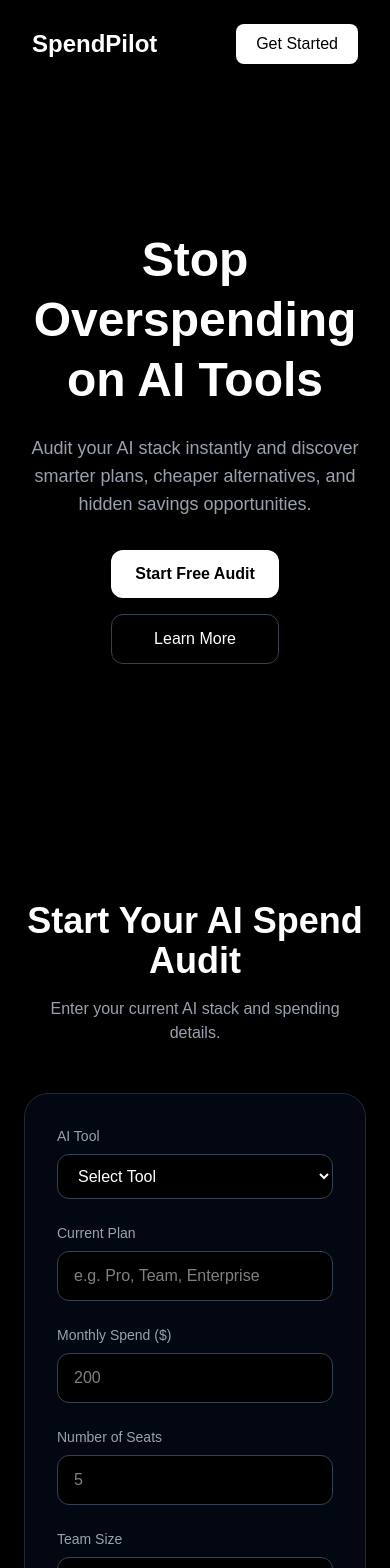
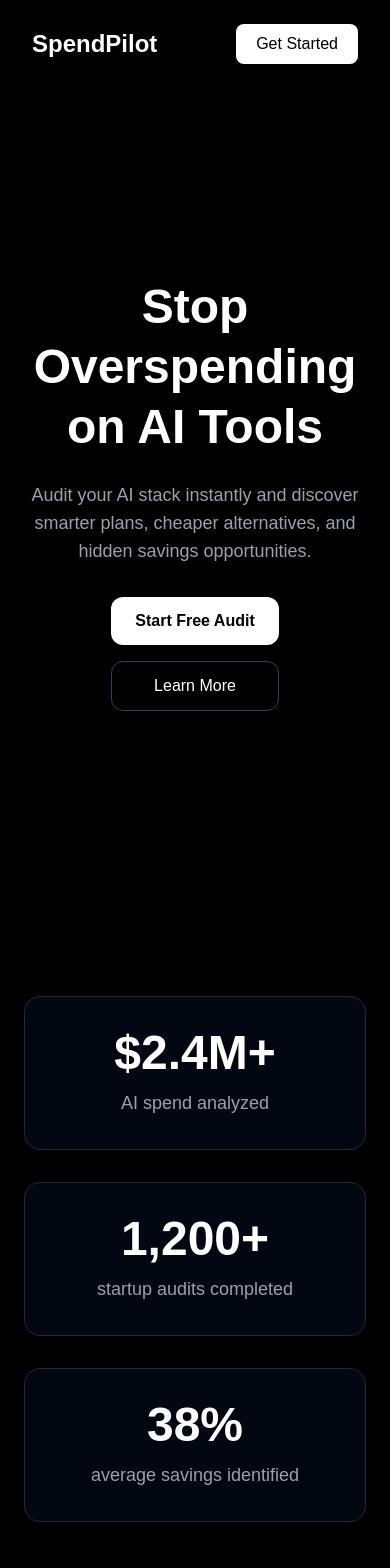
Before and after one commit to madhumithasamala23/ai-spend-audit, a Next.js app: page / in a window 390 px wide. Shown: the top 1568 px of the page. Built offline with nearby package versions, Linux system fonts and the light colour scheme.

Commit message:
feat: add consistent hover animations across UI

```diff
--- a/app/page.tsx
+++ b/app/page.tsx
@@ -4,6 +4,7 @@ import HowItWorks from "@/components/how-it-works";
 import Testimonials from "@/components/testimonials";
 import Footer from "@/components/footer";
 import AuditForm from "@/components/audit-form";
+import Stats from "@/components/stats";
 export default function Home() {
   return (
     <main className="relative bg-black text-white overflow-hidden">
@@ -13,7 +14,7 @@ export default function Home() {
       <Navbar />
 
       {/* Hero Section */}
-      <section className="flex flex-col items-center justify-center text-center px-6 min-h-[85vh]">
+      <section className="flex flex-col items-center justify-center text-center px-6 pt-24 pb-32 min-h-screen">
 
         <h1 className="text-5xl md:text-6xl font-bold max-w-5xl leading-tight">
           Stop Overspending on AI Tools
@@ -43,6 +44,7 @@ export default function Home() {
         </div>
 
       </section>
+      <Stats />
       <AuditForm />
       <Features />
 
--- a/components/audit-result.tsx
+++ b/components/audit-result.tsx
@@ -107,7 +107,7 @@ export default function AuditResult({
         </div>
 
         {/* Recommendation */}
-        <div className="mt-8 bg-black rounded-2xl p-6 border border-gray-800">
+        <div className="mt-8 bg-black rounded-2xl p-6 border border-gray-800 hover:border-gray-600 hover:-translate-y-1 transition duration-300">
 
           <p className="text-gray-500 text-sm mb-2">
             Recommendation
--- a/components/how-it-works.tsx
+++ b/components/how-it-works.tsx
@@ -17,7 +17,7 @@ export default function HowItWorks() {
         {steps.map((step, index) => (
           <div
             key={index}
-            className="border border-gray-800 rounded-2xl p-8 bg-gray-950"
+            className="border border-gray-800 rounded-2xl p-8 bg-gray-950 hover:border-gray-600 hover:-translate-y-1 transition duration-300"
           >
             <div className="text-5xl font-bold text-gray-700 mb-4">
               0{index + 1}
--- a/components/lead-form.tsx
+++ b/components/lead-form.tsx
@@ -50,7 +50,7 @@ export default function LeadForm() {
   return (
     <div
   id="lead-form"
-  className="bg-black border border-gray-800 rounded-2xl p-6 mt-8"
+  className="bg-black border border-gray-800 rounded-2xl p-6 mt-8 hover:border-gray-600 transition duration-300"
     >
 
       <h3 className="text-2xl font-semibold mb-2">
--- /dev/null
+++ b/components/stats.tsx
@@ -0,0 +1,44 @@
+export default function Stats() {
+
+  const stats = [
+    {
+      value: "$2.4M+",
+      label: "AI spend analyzed",
+    },
+    {
+      value: "1,200+",
+      label: "startup audits completed",
+    },
+    {
+      value: "38%",
+      label: "average savings identified",
+    },
+  ];
+
+  return (
+    <section className="max-w-6xl mx-auto px-6 py-16">
+
+      <div className="grid md:grid-cols-3 gap-8">
+
+        {stats.map((stat, index) => (
+          <div
+            key={index}
+            className="bg-gray-950 border border-gray-800 rounded-2xl p-8 text-center hover:border-gray-600 hover:-translate-y-1 transition duration-300"
+          >
+
+            <h3 className="text-5xl font-bold mb-3">
+              {stat.value}
+            </h3>
+
+            <p className="text-gray-400 text-lg">
+              {stat.label}
+            </p>
+
+          </div>
+        ))}
+
+      </div>
+
+    </section>
+  );
+}
--- a/components/testimonials.tsx
+++ b/components/testimonials.tsx
@@ -27,7 +27,7 @@ export default function Testimonials() {
         ].map((item, index) => (
           <div
             key={index}
-            className="border border-gray-800 rounded-2xl p-8 bg-gray-950"
+            className="border border-gray-800 rounded-2xl p-8 bg-gray-950 hover:border-gray-600 hover:-translate-y-1 transition duration-300"
           >
             <p className="text-gray-300 mb-6">
               "{item.text}"
```
